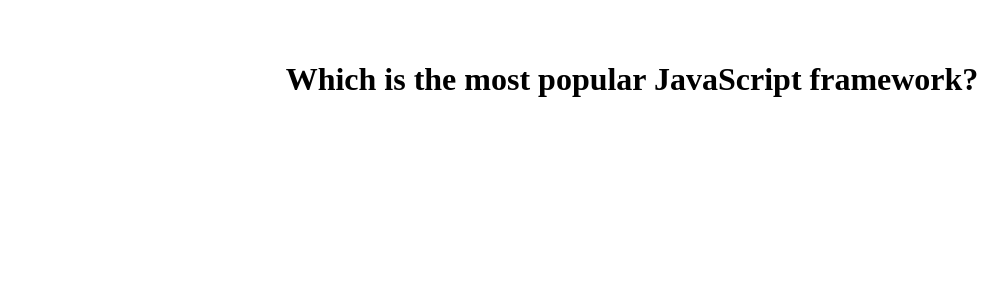
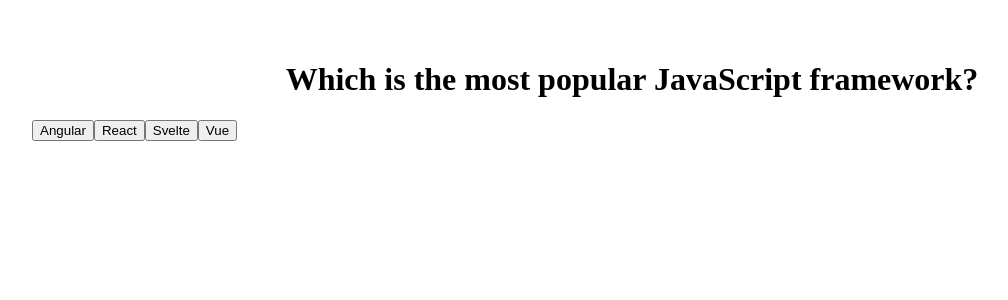
Before and after one commit to HannanIbnFurqan/Quiz-App, a React (Vite) app: page / in a window 1280 px wide. Shown: the top 300 px of the page, without its empty margins (8-1016 px from the left). Built offline with nearby package versions, Linux system fonts and the light colour scheme.

Commit message:
add options Basic functionality

```diff
--- a/src/components/Option.jsx
+++ b/src/components/Option.jsx
@@ -1,9 +1,19 @@
-import React from 'react'
+import React from 'react';
 
-export default function Option() {
-  return (
-    <div>
+export default function Option({ question, answer}) {
+    if (!question || !Array.isArray(question.options)) {
+        return <p>No options available</p>;
+    }
 
-    </div>
-  )
+    const hasAnswer = answer != null;
+    console.log('hasAnswer =', hasAnswer)
+    return (
+        <div style={{display: 'flex'}}>
+            {question.options.map((option, index) => (
+                <div key={index}>
+                    <button>{option}</button>
+                </div>
+            ))}
+        </div>
+    );
 }
--- a/src/components/Question.jsx
+++ b/src/components/Question.jsx
@@ -2,9 +2,9 @@
 import Option from './Option'
 function Question({question, index, answer, disptch}) {
   return (
-    <div>
+    <div style={{display: "flex", flexDirection:'column', }}>
         <h1>{question.question}</h1>
-        <Option></Option>
+        <Option question={question}></Option>
     </div>
   )
 }
```
